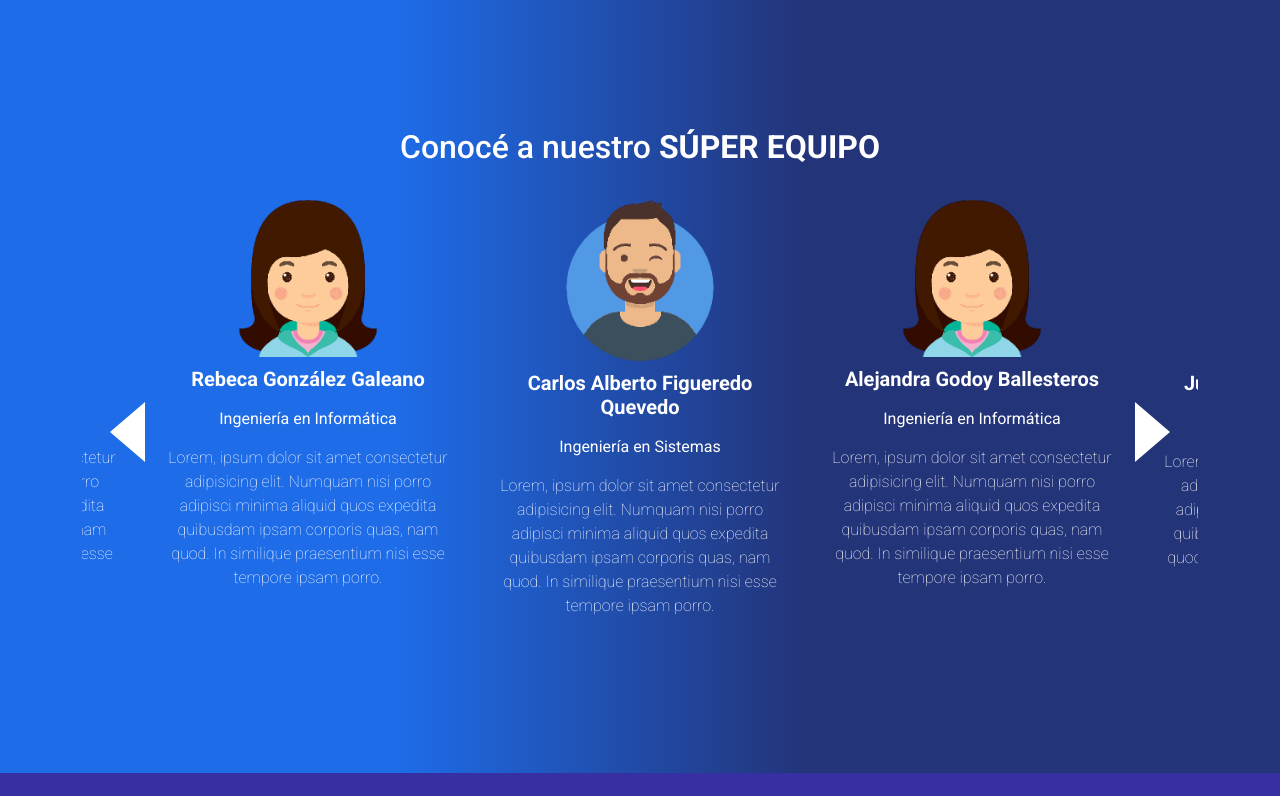
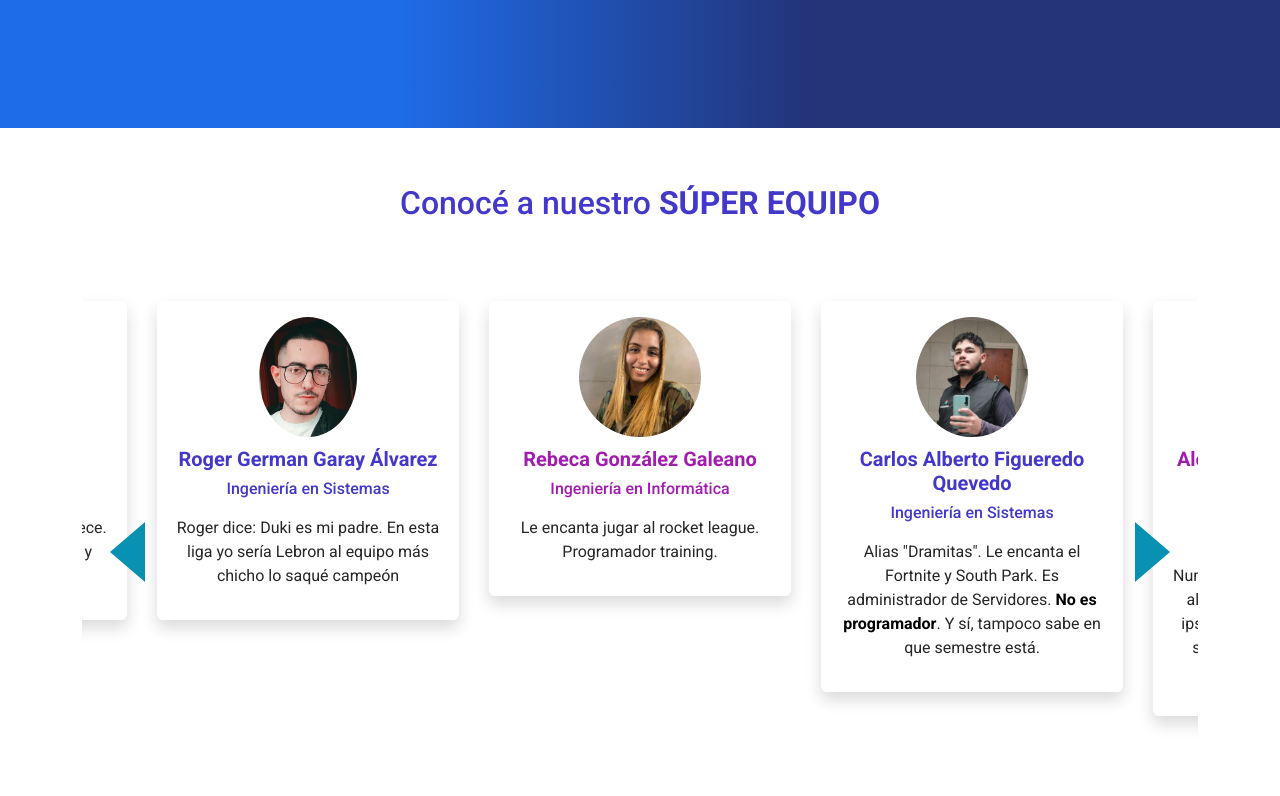
Before and after one commit to carlitosfigueredo/web-evento-unida, a plain HTML site: page index.html in a window 1280 px wide. Shown: the part 681-1477 px from the top of the page. Drawn offline with nearby package versions, Linux system fonts and the light colour scheme.

Commit message:
Motivo: Avances en las fotos de los chicos
[Autor: Carlos Figueredo AKA: Dramitas]

```diff
--- a/css/main.scss
+++ b/css/main.scss
@@ -64,6 +64,14 @@ img {
     margin-bottom: 10%;
 }
 
+.meet-team {
+    padding: 5%;
+    color: #4338ca;
+    b {
+        color: #4338ca;
+    }
+}
+
 .team {
     display: flex;
     flex-direction: column;
@@ -71,30 +79,54 @@ img {
     padding: 10px;
     justify-content: center;
     align-items: center;
-    img {
+    .img-team {
         max-width: 100%;
         width: fit-content;
+        height: 120px;
+        border-radius: 50%;
     }
-    h5 {
+    h5.h {
+        color: #4338ca;
         margin-top: 10px;
-        color: white;
         font-weight: 700;
+        font-size: 26;
+        text-align: center;
+    }
+    h6.h {
+        color: #4338ca;
+        font-weight: 500;
         font-size: 24;
         text-align: center;
     }
-    h6 {
+    p.h {
+        color: #262626;
         margin-top: 10px;
-        color: white;
+        text-align: center;
         font-weight: 400;
         font-size: 20;
+        b {
+            color: #000;
+        }
+    }
+    h5.m {
+        color: #a21caf;
+        margin-top: 10px;
+        font-weight: 700;
+        font-size: 26;
         text-align: center;
     }
-    p {
+    h6.m {
+        color: #a21caf;
+        font-weight: 500;
+        font-size: 24;
+        text-align: center;
+    }
+    p.m {
+        color: #262626;
         margin-top: 10px;
         text-align: center;
-        color: white;
-        font-weight: 200;
-        font-size: 18;
+        font-weight: 400;
+        font-size: 20;
     }
 }
 
@@ -111,6 +143,7 @@ button {
 }
 
 .slide-arrow {
+    z-index: 5;
     position: absolute;
     top: 50%;
     margin-top: -15px;
@@ -121,7 +154,7 @@ button {
     width: 0;
     height: 0;
     border-left: 0 solid transparent;
-    border-right: 35px solid white;
+    border-right: 35px solid #0891b2;
     border-top: 30px solid transparent;
     border-bottom: 30px solid transparent;
 }
@@ -131,7 +164,7 @@ button {
     width: 0;
     height: 0;
     border-right: 0 solid transparent;
-    border-left: 35px solid white;
+    border-left: 35px solid #0891b2;
     border-top: 30px solid transparent;
     border-bottom: 30px solid transparent;
 }
--- a/index.html
+++ b/index.html
@@ -42,82 +42,98 @@
                 </div>
             </div>
         </div>
+    </div>
     <div class="container">
-            <h2 class="text-center">Conocé a nuestro <b class="text-uppercase">súper equipo</b> </h2>
+        <h2 class="text-center meet-team">Conocé a nuestro <b class="text-uppercase">súper equipo</b> </h2>
         <div class="col-md-12">
             <div class="row">
                 <div class="multiple-items">
                     <div class="col-lg-4">
-                            <div class="team">
-                                <img class="mx-auto d-block" src="/img/chico.png" alt="">
-                                <h5>Carlos Alberto Figueredo Quevedo</h5>
-                                <h6>Ingeniería en Sistemas</h6>
-                                <p>Lorem, ipsum dolor sit amet consectetur adipisicing elit. Numquam nisi porro adipisci minima aliquid quos expedita quibusdam ipsam corporis quas, nam quod. In similique praesentium nisi esse tempore ipsam porro.</p>
+                        <div class="team shadow p-3 mb-5 bg-body rounded">
+                            <img class="mx-auto d-block img-team" src="/img/roger.jpg" alt="">
+                            <h5 class="h">Roger German Garay Álvarez</h5>
+                            <h6 class="h">Ingeniería en Sistemas</h6>
+                            <p class="h">Roger dice: Duki es mi padre. En esta liga yo sería Lebron al equipo más chicho lo saqué campeón</p>
                         </div>
                     </div>
                     <div class="col-lg-4">
-                            <div class="team">
-                                <img class="mx-auto d-block" src="/img/chica.png" alt="">
-                                <h5>Alejandra Godoy Ballesteros</h5>
-                                <h6>Ingeniería en Informática</h6>
-                                <p>Lorem, ipsum dolor sit amet consectetur adipisicing elit. Numquam nisi porro adipisci minima aliquid quos expedita quibusdam ipsam corporis quas, nam quod. In similique praesentium nisi esse tempore ipsam porro.</p>
+                        <div class="team shadow p-3 mb-5 bg-body rounded">
+                            <img class="mx-auto d-block img-team" src="/img/rebeca.jpg" alt="">
+                            <h5 class="m">Rebeca González Galeano</h5>
+                            <h6 class="m">Ingeniería en Informática</h6>
+                            <p class="m">Le encanta jugar al rocket league. Programador training.</p>
                         </div>
                     </div>
                     <div class="col-lg-4">
-                            <div class="team">
-                                <img class="mx-auto d-block" src="/img/chico.png" alt="">
-                                <h5>Juan Bautista Paiva Torres</h5>
-                                <h6>Ingeniería en Sistemas</h6>
-                                <p>Lorem, ipsum dolor sit amet consectetur adipisicing elit. Numquam nisi porro adipisci minima aliquid quos expedita quibusdam ipsam corporis quas, nam quod. In similique praesentium nisi esse tempore ipsam porro.</p>
+                        <div class="team shadow p-3 mb-5 bg-body rounded">
+                            <img class="mx-auto d-block img-team" src="/img/carlitos.jpg" alt="">
+                            <h5 class="h">Carlos Alberto Figueredo Quevedo</h5>
+                            <h6 class="h">Ingeniería en Sistemas</h6>
+                            <p class="h">Alias "Dramitas". Le encanta el Fortnite y South Park. Es administrador de Servidores. <b>No es programador</b>. Y sí, tampoco sabe en que semestre está.</p>
                         </div>
                     </div>
                     <div class="col-lg-4">
-                            <div class="team">
-                                <img class="mx-auto d-block" src="/img/chica.png" alt="">
-                                <h5>Rocio Elizabeth Ayala Benitez</h5>
-                                <h6>Ingeniería en Informática</h6>
-                                <p>Lorem, ipsum dolor sit amet consectetur adipisicing elit. Numquam nisi porro adipisci minima aliquid quos expedita quibusdam ipsam corporis quas, nam quod. In similique praesentium nisi esse tempore ipsam porro.</p>
+                        <div class="team shadow p-3 mb-5 bg-body rounded">
+                            <img class="mx-auto d-block img-team" src="/img/chica.png" alt="">
+                            <h5 class="m">Alejandra Godoy Ballesteros</h5>
+                            <h6 class="m">Ingeniería en Informática</h6>
+                            <p class="m">Lorem, ipsum dolor sit amet consectetur adipisicing elit. Numquam nisi porro adipisci minima aliquid quos expedita quibusdam ipsam corporis quas, nam quod. In similique praesentium nisi esse tempore ipsam porro.</p>
                         </div>
                     </div>
                     <div class="col-lg-4">
-                            <div class="team">
-                                <img class="mx-auto d-block" src="/img/chico.png" alt="">
-                                <h5>Stiven Daniel Ferreira Florentín</h5>
-                                <h6>Ingeniería en Informática</h6>
-                                <p>Lorem, ipsum dolor sit amet consectetur adipisicing elit. Numquam nisi porro adipisci minima aliquid quos expedita quibusdam ipsam corporis quas, nam quod. In similique praesentium nisi esse tempore ipsam porro.</p>
+                        <div class="team shadow p-3 mb-5 bg-body rounded">
+                            <img class="mx-auto d-block img-team" src="/img/juan.jpg" alt="">
+                            <h5 class="h">Juan Bautista Paiva Torres</h5>
+                            <h6 class="h">Ingeniería en Sistemas</h6>
+                            <p class="h">Lorem, ipsum dolor sit amet consectetur adipisicing elit. Numquam nisi porro adipisci minima aliquid quos expedita quibusdam ipsam corporis quas, nam quod. In similique praesentium nisi esse tempore ipsam porro.</p>
                         </div>
                     </div>
                     <div class="col-lg-4">
-                            <div class="team">
-                                <img class="mx-auto d-block" src="/img/chica.png" alt="">
-                                <h5>Aliany Belén Benítez Zárate</h5>
-                                <h6>Ingeniería en Informática</h6>
-                                <p>Lorem, ipsum dolor sit amet consectetur adipisicing elit. Numquam nisi porro adipisci minima aliquid quos expedita quibusdam ipsam corporis quas, nam quod. In similique praesentium nisi esse tempore ipsam porro.</p>
+                        <div class="team shadow p-3 mb-5 bg-body rounded">
+                            <img class="mx-auto d-block img-team" src="/img/chica.png" alt="">
+                            <h5 class="m">Rocio Elizabeth Ayala Benitez</h5>
+                            <h6 class="m">Ingeniería en Informática</h6>
+                            <p class="m">Lorem, ipsum dolor sit amet consectetur adipisicing elit. Numquam nisi porro adipisci minima aliquid quos expedita quibusdam ipsam corporis quas, nam quod. In similique praesentium nisi esse tempore ipsam porro.</p>
                         </div>
                     </div>
                     <div class="col-lg-4">
-                            <div class="team">
-                                <img class="mx-auto d-block" src="/img/chico.png" alt="">
-                                <h5>Edgar Virgilio Villalba Fernández</h5>
-                                <h6>Ingeniería en Informática</h6>
-                                <p>Lorem, ipsum dolor sit amet consectetur adipisicing elit. Numquam nisi porro adipisci minima aliquid quos expedita quibusdam ipsam corporis quas, nam quod. In similique praesentium nisi esse tempore ipsam porro.</p>
+                        <div class="team shadow p-3 mb-5 bg-body rounded">
+                            <img class="mx-auto d-block img-team" src="/img/chico.png" alt="">
+                            <h5 class="h">Stiven Daniel Ferreira Florentín</h5>
+                            <h6 class="h">Ingeniería en Informática</h6>
+                            <p class="h">Spectre of Dark</p>
                         </div>
                     </div>
                     <div class="col-lg-4">
-                            <div class="team">
-                                <img class="mx-auto d-block" src="/img/chica.png" alt="">
-                                <h5>Leisa Ana Quiroga</h5>
-                                <h6>Ingeniería en Sistemas</h6>
-                                <p>Lorem, ipsum dolor sit amet consectetur adipisicing elit. Numquam nisi porro adipisci minima aliquid quos expedita quibusdam ipsam corporis quas, nam quod. In similique praesentium nisi esse tempore ipsam porro.</p>
+                        <div class="team shadow p-3 mb-5 bg-body rounded">
+                            <img class="mx-auto d-block img-team" src="/img/chica.png" alt="">
+                            <h5 class="m">Aliany Belén Benítez Zárate</h5>
+                            <h6 class="m">Ingeniería en Informática</h6>
+                            <p class="m">Lorem, ipsum dolor sit amet consectetur adipisicing elit. Numquam nisi porro adipisci minima aliquid quos expedita quibusdam ipsam corporis quas, nam quod. In similique praesentium nisi esse tempore ipsam porro.</p>
                         </div>
                     </div>
                     <div class="col-lg-4">
-                            <div class="team">
-                                <img class="mx-auto d-block" src="/img/chica.png" alt="">
-                                <h5>Rebeca González Galeano</h5>
-                                <h6>Ingeniería en Informática</h6>
-                                <p>Lorem, ipsum dolor sit amet consectetur adipisicing elit. Numquam nisi porro adipisci minima aliquid quos expedita quibusdam ipsam corporis quas, nam quod. In similique praesentium nisi esse tempore ipsam porro.</p>
+                        <div class="team shadow p-3 mb-5 bg-body rounded">
+                            <img class="mx-auto d-block img-team" src="/img/chico.png" alt="">
+                            <h5 class="h">Edgar Virgilio Villalba Fernández</h5>
+                            <h6 class="h">Ingeniería en Informática</h6>
+                            <p class="h">Lorem, ipsum dolor sit amet consectetur adipisicing elit. Numquam nisi porro adipisci minima aliquid quos expedita quibusdam ipsam corporis quas, nam quod. In similique praesentium nisi esse tempore ipsam porro.</p>
                         </div>
+                    </div>
+                    <div class="col-lg-4">
+                        <div class="team shadow p-3 mb-5 bg-body rounded">
+                            <img class="mx-auto d-block img-team" src="/img/araceli.jpg" alt="">
+                            <h5 class="m">Araceli Anahi Aguirre Andrada</h5>
+                            <h6 class="m">Ingeniería en Informática</h6>
+                            <p class="m">¡Deshonor! ¡Deshonor sobre toda tu familia! ¡Deshonrada tu! ¡Deshonrada tu vaca! <br> Mushu- Mulan</p>
+                        </div>
+                    </div>
+                    <div class="col-lg-4">
+                        <div class="team shadow p-3 mb-5 bg-body rounded">
+                            <img class="mx-auto d-block img-team" src="/img/leisa.jpg" alt="">
+                            <h5 class="m">Leisa Ana Quiroga</h5>
+                            <h6 class="m">Ingeniería en Sistemas</h6>
+                            <p class="m">Va por el capitulo 1058 de one piece. Sus talentos son comer, dormir y tomar mate, programador Jr.</p>
                         </div>
                     </div>
                 </div>
@@ -155,6 +171,7 @@
             slidesToShow: 3,
             slidesToScroll: 3,
             centerMode: true,
+            autoplay: true,
             centerPadding: '60px',
             prevArrow: '<button class="slide-arrow prev-arrow"></button>',
             nextArrow: '<button class="slide-arrow next-arrow"></button>',
```
Also changed, not shown: css/main.css, img/araceli.jpg (added), img/carlitos.jpg (added), img/favicon.ico, img/juan.jpg (added), img/leisa.jpg (added), img/rebeca.jpg (added), img/roger.jpg (added), 1 other file. Lines whose indentation alone changed are shown as unchanged.
